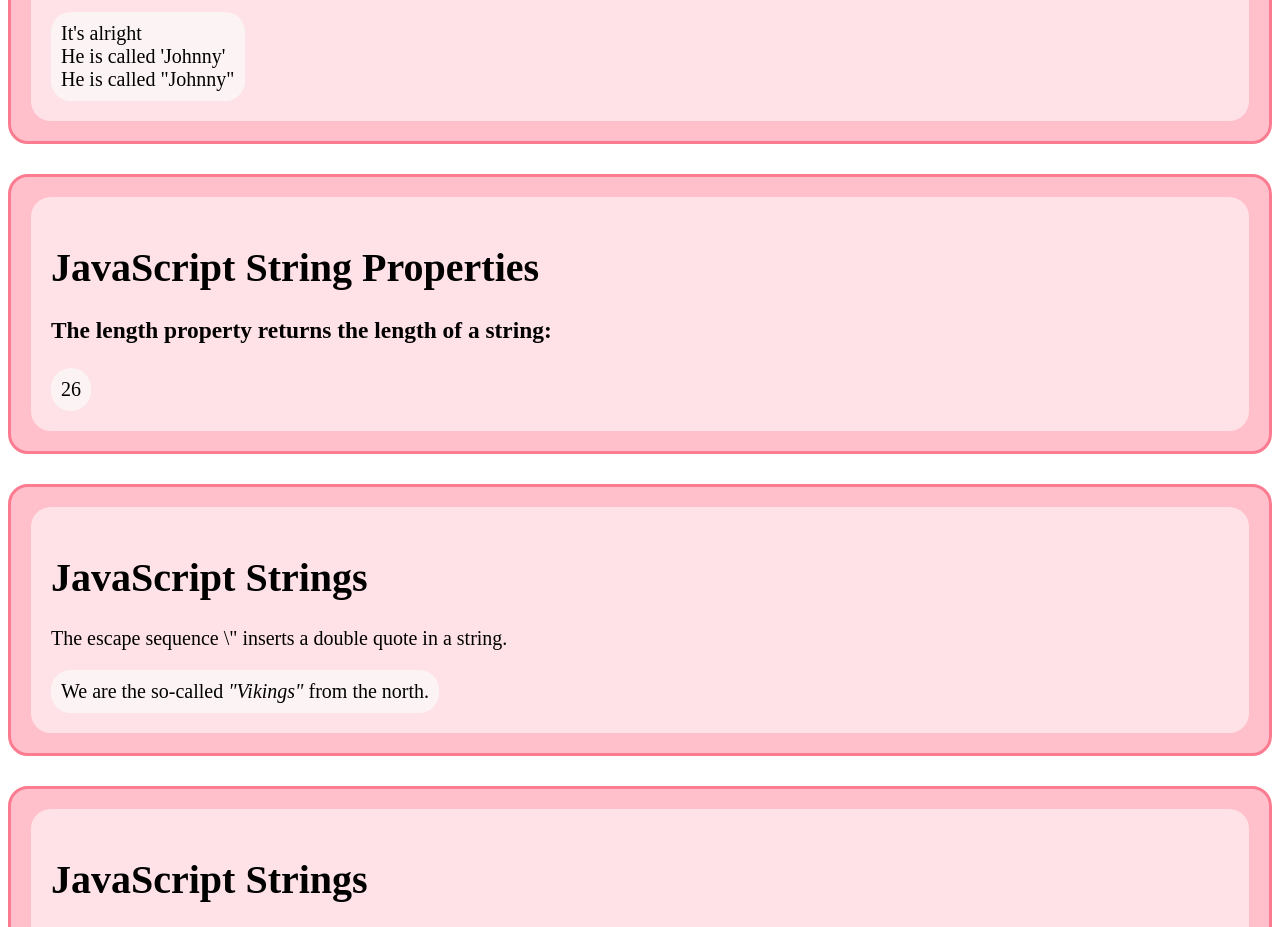
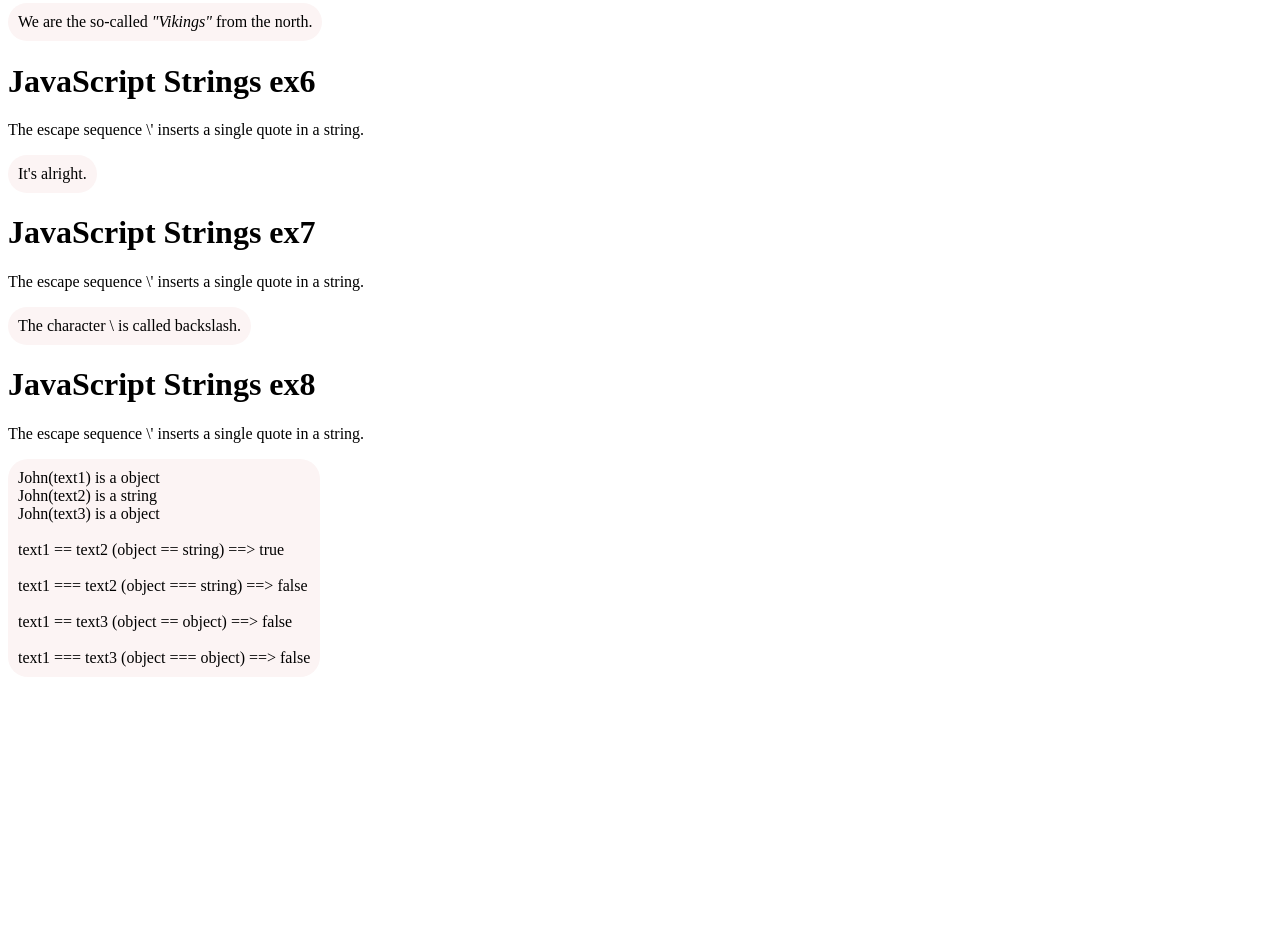
Before and after one commit to Ryana76/JavaScript, a plain HTML site: page 006.String/6.1.Strings/index.html in a window 1280 px wide. Shown: the part 659-1586 px from the top of the page. Drawn offline with Linux system fonts and the light colour scheme.

Commit message:
Add java script string

```diff
--- a/006.String/6.1.Strings/index.html
+++ b/006.String/6.1.Strings/index.html
@@ -8,72 +8,61 @@
     <link rel="stylesheet" href="/style.css">
 </head>
 <body>
-    <div class="box">
+    <div class="grid-container">
         <div>
-            <div><h1>JavaScript Strings</h1></div>
+            <div><h1>JavaScript Strings ex1</h1></div>
             <div id="ex1" class="scrip" title="javaScript"></div>
         </div>
-    </div>
 
-    <div class="box">
         <div>
-            <h1>JavaScript Strings</h1>
+            <h1>JavaScript Strings ex2</h1>
 
             <div id="ex2" class="scrip" title="javaScript"></div>
         </div>
-    </div>
 
-    <div class="box">
         <div>
-            <h1>JavaScript Strings</h1>
+            <h1>JavaScript Strings ex3</h1>
 
             <div id="ex3" class="scrip" title="javaScript"></div>
         </div>
-    </div>
 
 
-    <div class="box">
         <div>
-            <h1>JavaScript String Properties</h1>
+            <h1>JavaScript String Properties ex4</h1>
             <h3>The length property returns the length of a string:</h3>
 
             <div id="ex4" class="scrip" title="javaScript"></div>
         </div>
-    </div>
 
 
-    <div class="box">
         <div>
-            <h1>JavaScript Strings</h1>
-            <p>The escape sequence \" inserts a double quote in a string.</p>           </p>
+            <h1>JavaScript Strings ex5</h1>
+            <p>The escape sequence \" inserts a double quote in a string.</p>
             <div id="ex5" class="scrip" title="javaScript"></div>
         </div>
-    </div>
 
 
-    <div class="box">
         <div>
-            <h1>JavaScript Strings</h1>
-            <p>The escape sequence \' inserts a single quote in a string.</p>           </p>
+            <h1>JavaScript Strings ex6</h1>
+            <p>The escape sequence \' inserts a single quote in a string.</p>
             <div id="ex6" class="scrip" title="javaScript"></div>
         </div>
-    </div>
 
 
-    <div class="box">
         <div>
-            <h1>JavaScript Strings</h1>
-            <p>The escape sequence \' inserts a single quote in a string.</p>           </p>
+            <h1>JavaScript Strings ex7</h1>
+            <p>The escape sequence \' inserts a single quote in a string.</p>
             <div id="ex7" class="scrip" title="javaScript"></div>
         </div>
-    </div>
 
 
-    <div class="box">
+
         <div>
-            <h1>JavaScript Strings</h1>
+            <h1>JavaScript Strings ex8</h1>
+            <p>The escape sequence \' inserts a single quote in a string.</p>
             <div id="ex8" class="scrip" title="javaScript"></div>
         </div>
+
     </div>
 
 
```
